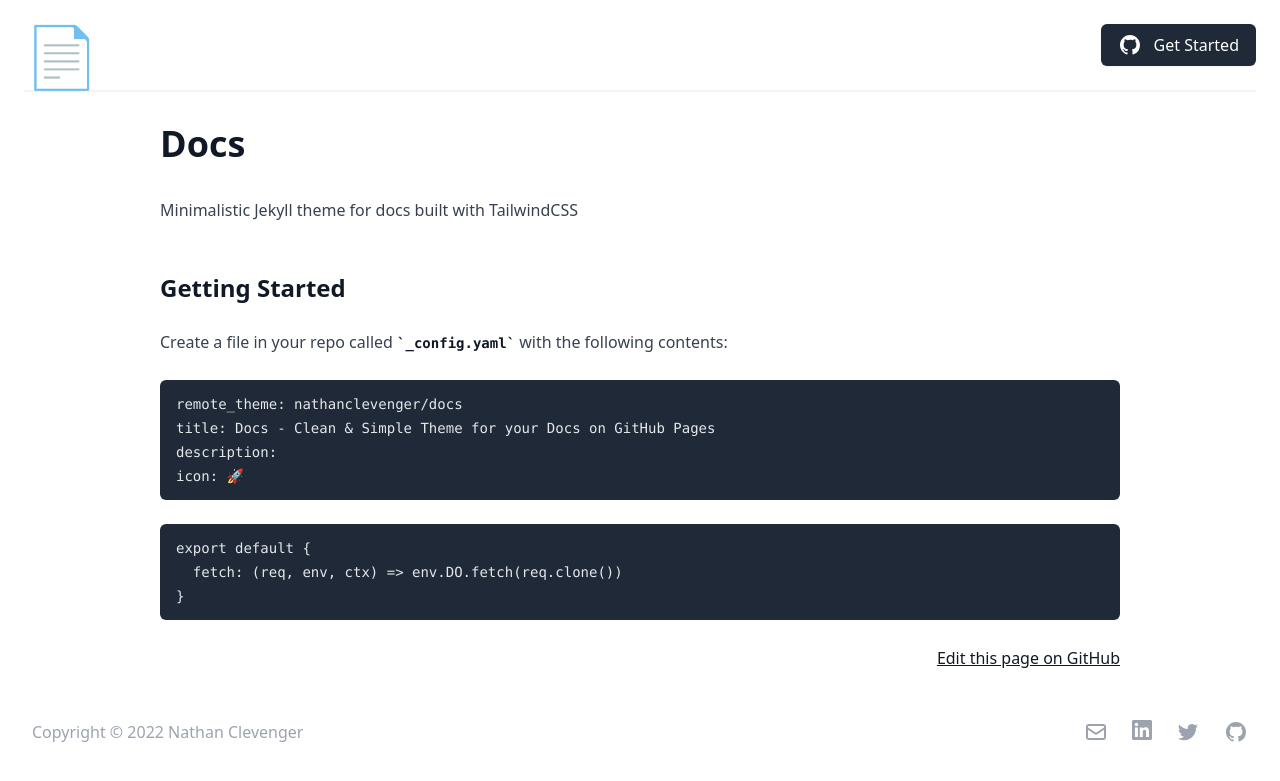
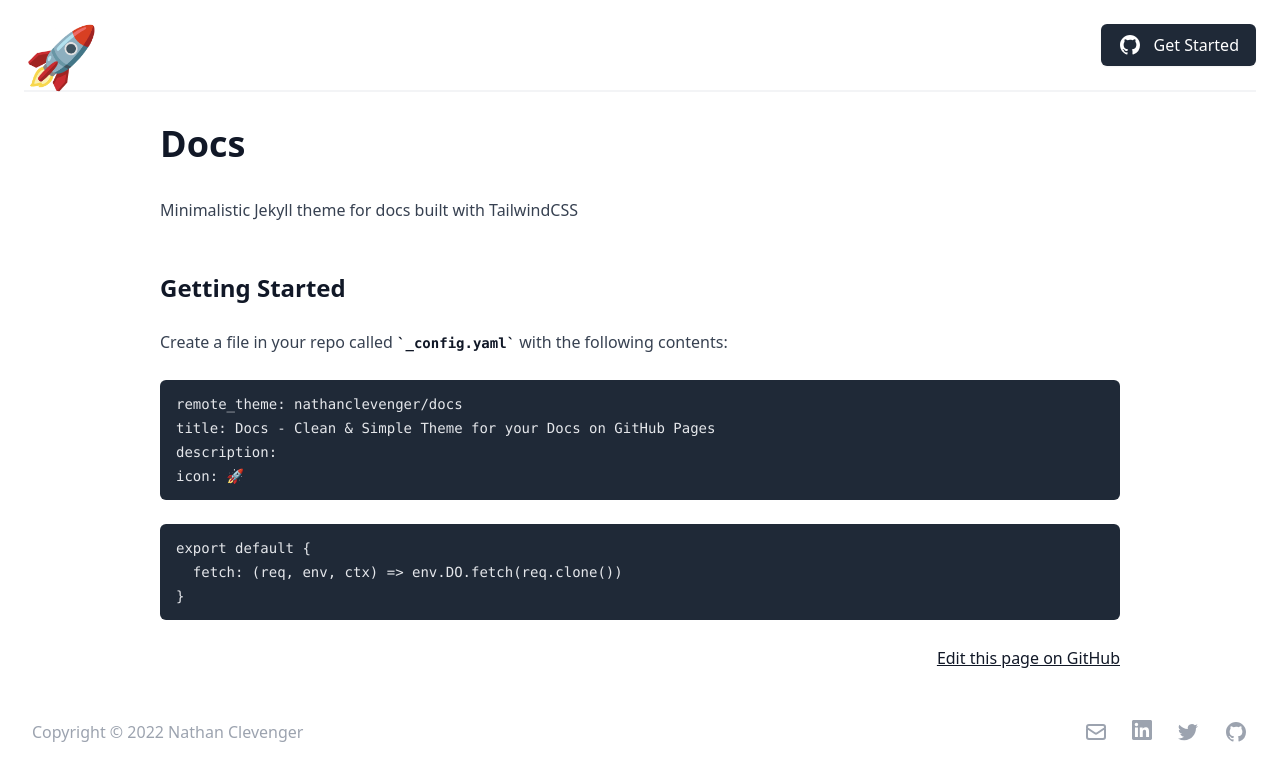
Before and after one commit to nathanclevenger/docs, a Jekyll site: the page built from README.md, in a window 1280 px wide. Shown: the top 781 px of the page. Built offline with Jekyll 4.4.1, drawn with Linux system fonts in a browser that asks for light colours; nearby versions of some CDN libraries; our own code applies the rules of GitHub Pages for plain Markdown files.

Commit message:
Update _config.yaml

```diff
--- a/_config.yaml
+++ b/_config.yaml
@@ -1 +1 @@
-icon: 📄
+icon: 🚀
```
